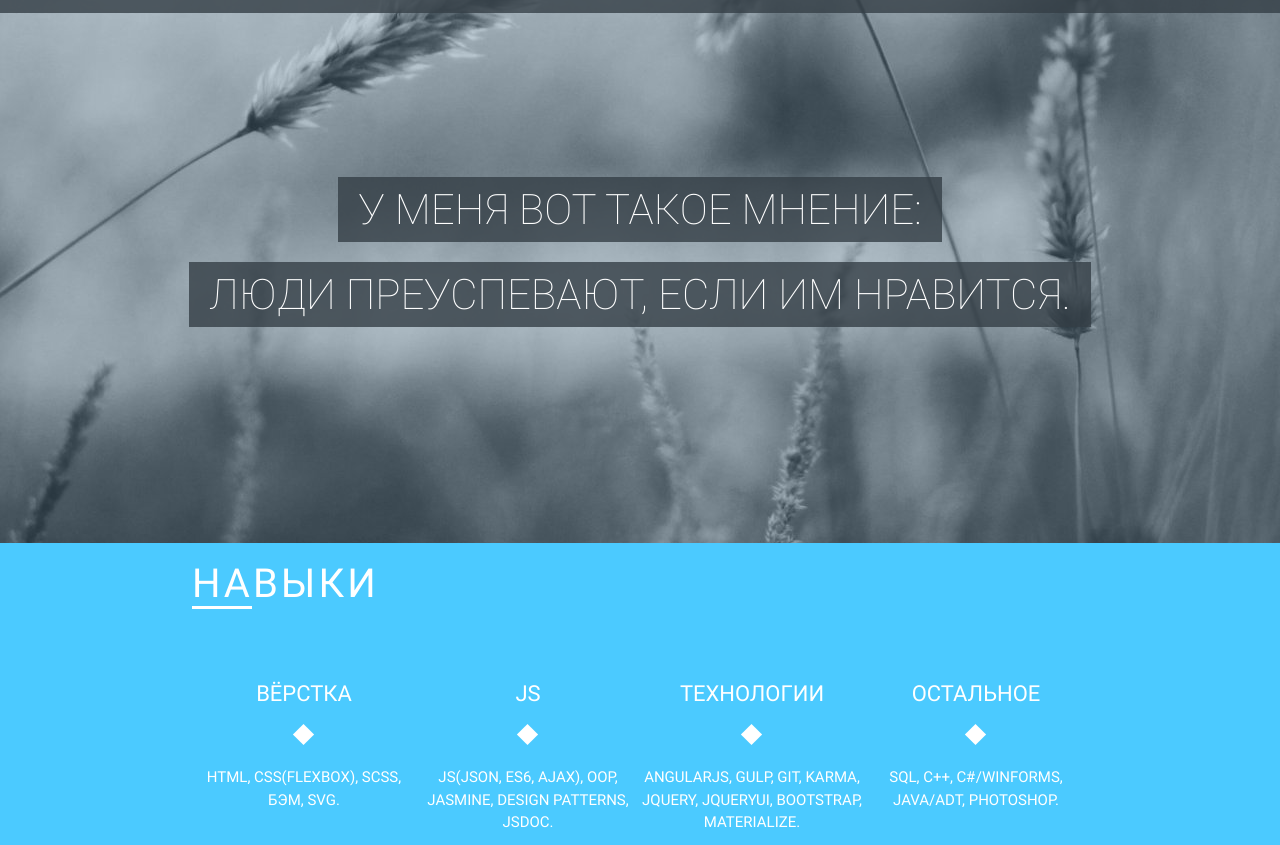
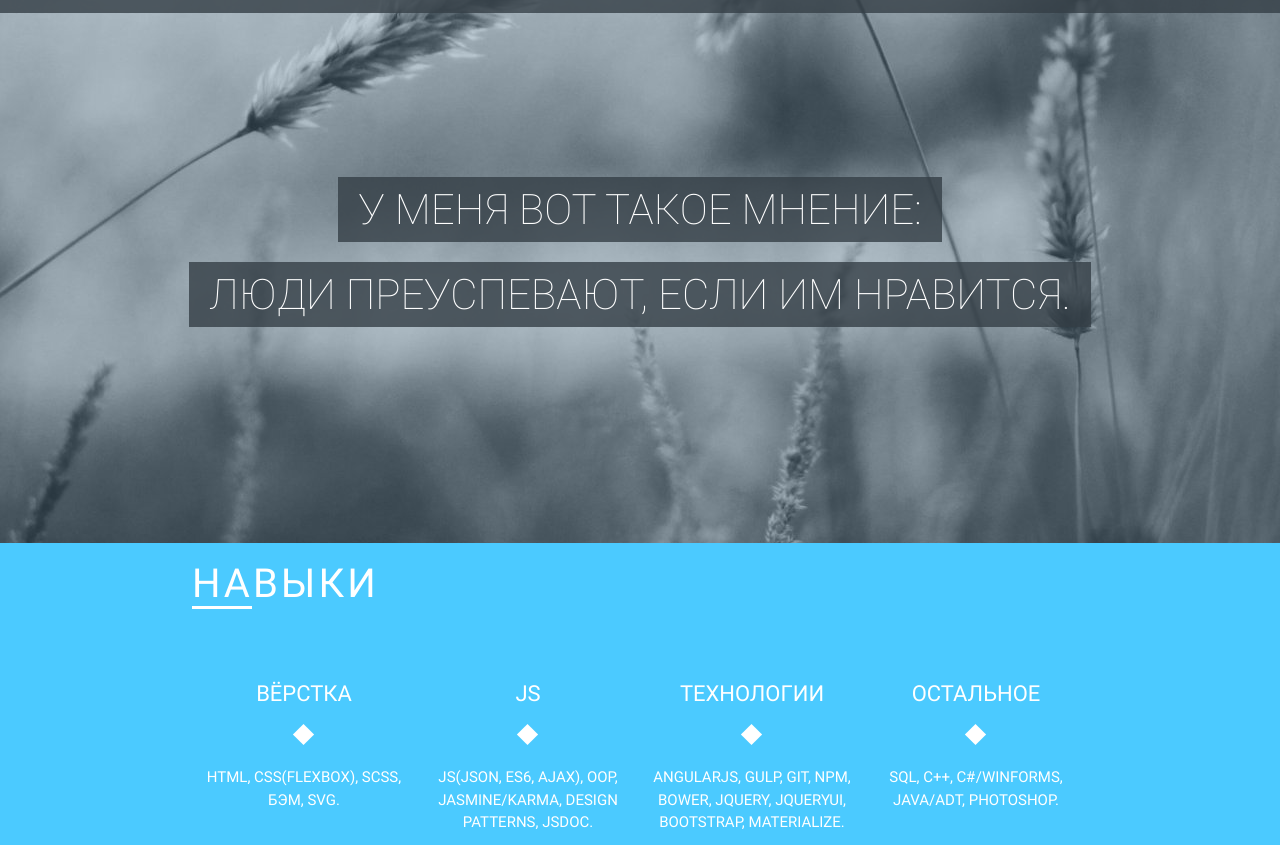
Before and after one commit to TimchenkoSergey/Resume, a website: page index.html in a window 1280 px wide. Shown: the part 107-952 px from the top of the page. Drawn offline with nearby package versions, Linux system fonts and the light colour scheme.

Commit message:
Added npm and bower to the skills.

```diff
--- a/index.html
+++ b/index.html
@@ -62,13 +62,13 @@
 					<div class="skills__item">
 						<h3 class="skills__head">JS</h3>
 						<p class="skills__description">
-							JS(JSON, ES6, AJAX), OOP, Jasmine, design patterns, JSDoc.
+							JS(JSON, ES6, AJAX), OOP, Jasmine/Karma, design patterns, JSDoc.
 						</p>
 					</div>
 					<div class="skills__item">
 						<h3 class="skills__head">технологии</h3>
 						<p class="skills__description">
-							AngularJS, Gulp, Git, Karma, JQuery, JQueryUI, Bootstrap, Materialize.
+							AngularJS, Gulp, Git, NPM, Bower, JQuery, JQueryUI, Bootstrap, Materialize.
 						</p>
 					</div>
 					<div class="skills__item">
```
